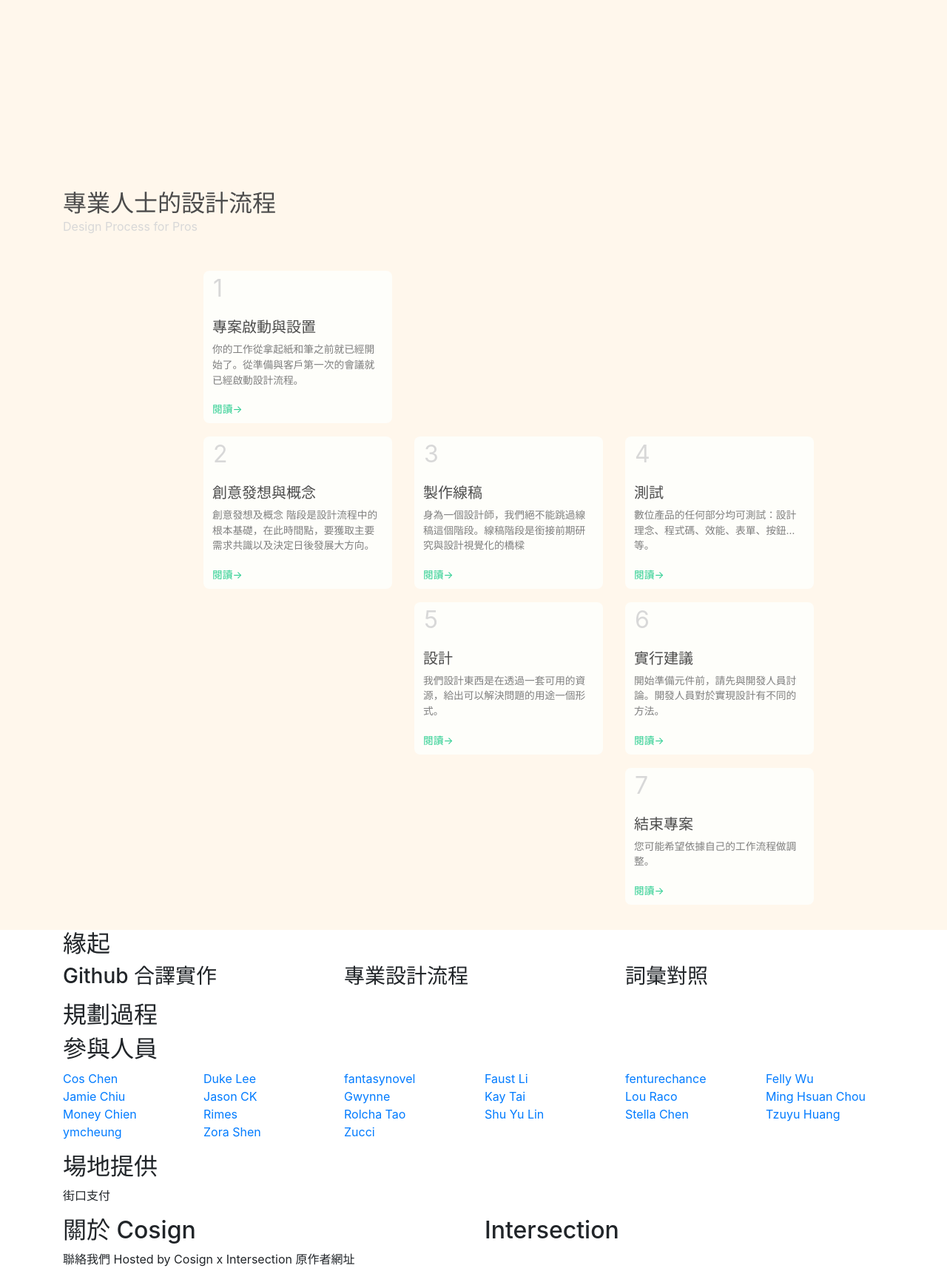
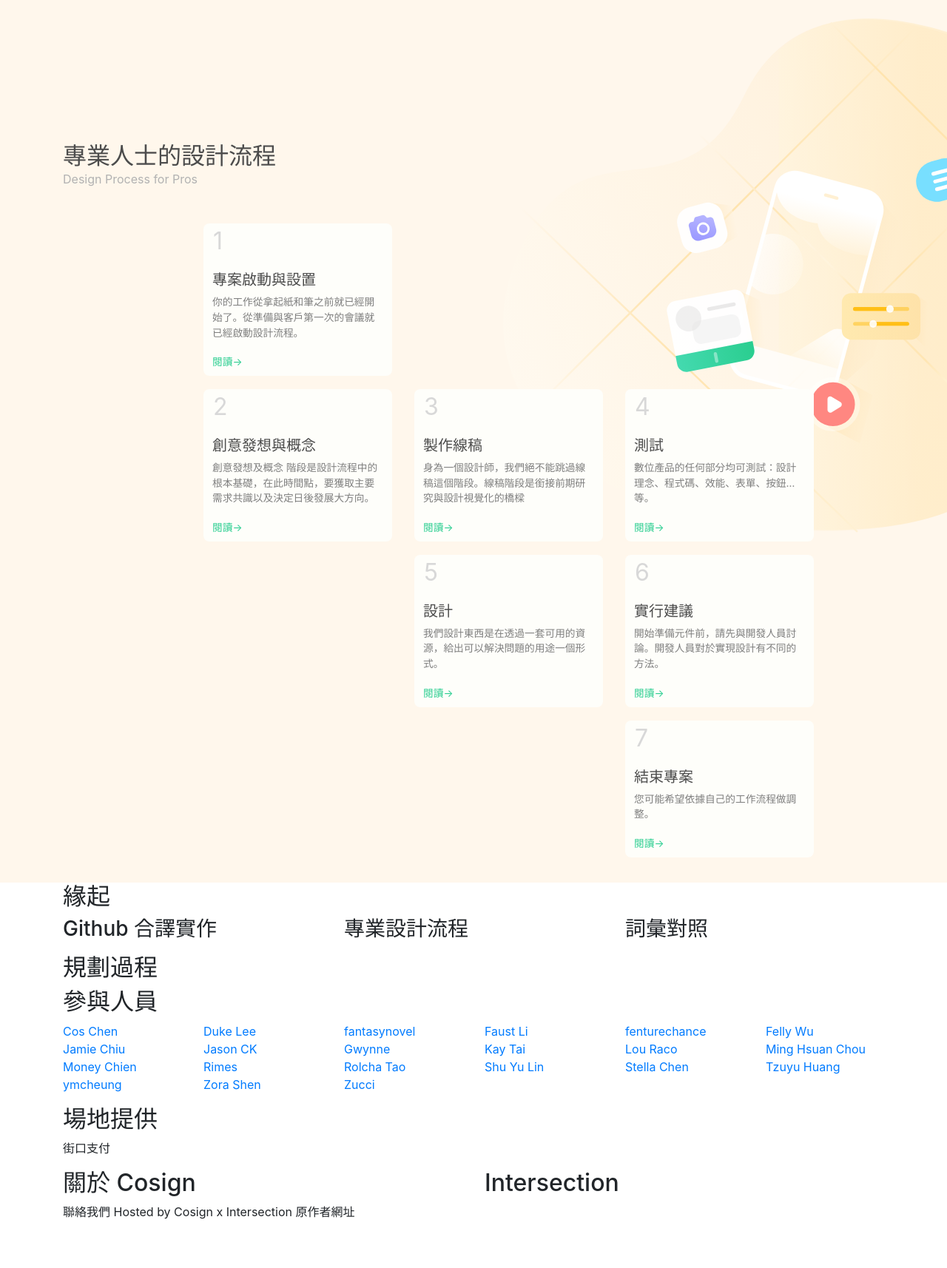
Before and after one commit to thecosignstudio/process, a Jekyll site: the page built from index.md, in a window 1280 px wide. Shown: the whole page at 74% size. Built offline with Jekyll 4.4.1, drawn with Linux system fonts in a browser that asks for light colours; after the commit the page ends 1650 px from its top, so only the background shows below that.

Commit message:
Add multiple backgrounds

```diff
--- a/_sass/custom/_chapters.scss
+++ b/_sass/custom/_chapters.scss
@@ -1,7 +1,11 @@
 .home-chapter-list {
-  margin-top: 48px;
+  margin-top: 88px;
   padding: 0;
   counter-reset: chapter;
+
+  @media screen and (min-width: 768px) {
+    margin-top: 48px;
+  }
 }
 
 .home-chapter-item {
@@ -10,9 +14,9 @@
   list-style: none;
 
   &::before {
-    color: $white-shade-lighter;
     content: counter(chapter);
     font-size: 2rem;
+    color: $white-shade-lighter;
     counter-increment: chapter;
     position: absolute;
     left: 28px;
--- a/_sass/custom/_cover.scss
+++ b/_sass/custom/_cover.scss
@@ -1,9 +1,21 @@
 .home-cover {
   padding-top: 50%;
-  background-color: $white-floral;
+  // background-color: $white-floral;
+  background-image: url('../assets/home_imgs/header_hero.svg'), url('../assets/home_imgs/header_background.svg');
+  background-position: right 16px, left top;
+  background-repeat: no-repeat;
+  background-size: 90% auto, 100% auto;
 
   @media screen and (min-width: 768px) {
     padding-top: 20%;
+    background-position: right 20%, left top;
+    background-size: 400px auto, 100% auto;
+  }
+
+  @media screen and (min-width: 992px) {
+    padding-top: 15%;
+    background-position: right 5%, left top;
+    background-size: 600px auto, 100% auto;
   }
 }
 
@@ -14,5 +26,5 @@
 }
 
 .home-cover-subtitle {
-  color: $white-shade-lighter;
+  color: $white-shade-light;
 }
```
Also changed, not shown: assets/home_imgs/header_hero.svg (added).
